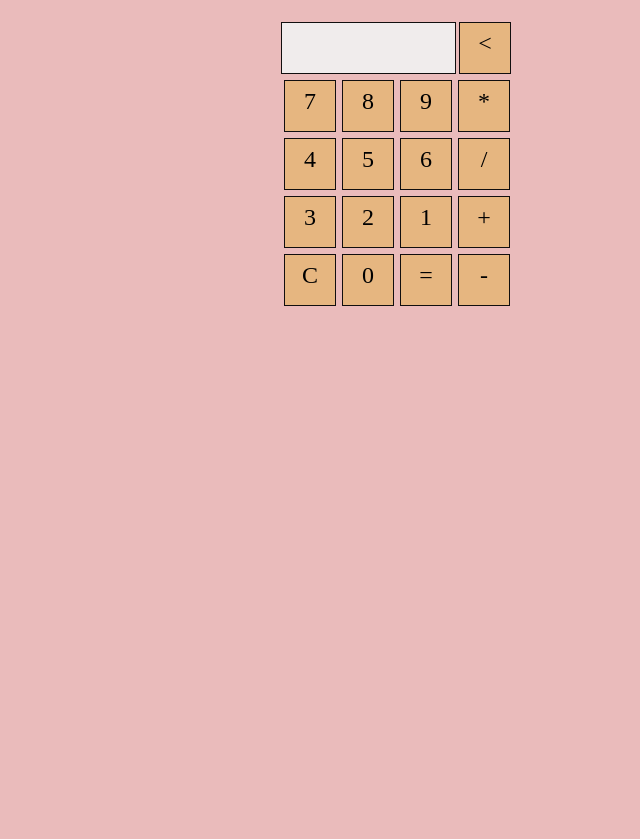
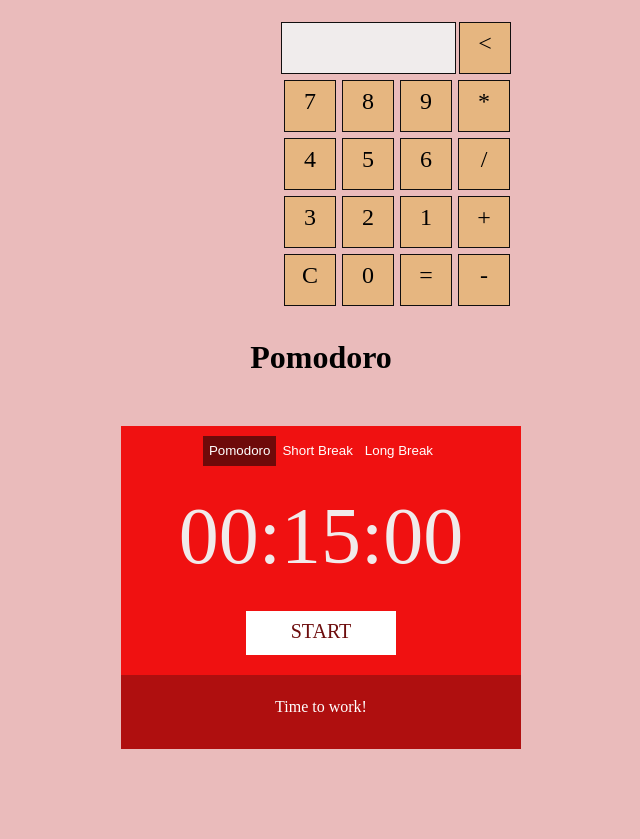
Before and after one commit to mklapshin/JS-project, a website built with webpack: page src/index.html in a window 1280 px wide. Shown: the part 343-1182 px from the top of the page, without its empty margins (319-959 px from the left). Before the commit the page ends 800 px from the top, so only its background shows below. Built offline with nearby package versions, Linux system fonts and the light colour scheme.

Commit message:
task3 - pomodoro

```diff
--- a/src/index.html
+++ b/src/index.html
@@ -79,6 +79,24 @@
 			</div>
 		</div>
 	</div>
+	<div class="pomodoro">
+		<h1 class="pomodoro-header">Pomodoro</h1>
+        <div class="pomodoro-container">
+            <div class="pomodoro-menu">
+                <button class="pomodoro-menu-button">Pomodoro</button>
+				<button class="pomodoro-menu-button">Short Break</button>
+				<button class="pomodoro-menu-button">Long Break</button>
+			</div>
+			<div id="demo" class="pomodoro-screen">
+			</div>
+			<div id="startButton" class="pomodoro-start">
+				START
+			</div>
+			<div class="pomodoro-work-time">
+				Time to work!
+			</div>
+		</div>
+	</div>
 
 </body>
 
--- a/src/js/index.js
+++ b/src/js/index.js
@@ -2,3 +2,4 @@
 // import "../index.html";
 import "./courusel";
 import "./calculator";
+import "./pomodoro";
--- /dev/null
+++ b/src/js/pomodoro.js
@@ -0,0 +1,51 @@
+function init() {
+
+
+    let counter = 2;
+    let interval = 1000;
+    let flag = true;
+    let time = 900;
+    const timeCountdown = document.getElementById("demo");
+    let hours = Math.floor(time/3600);
+    let minutes = Math.floor((time - hours * 3600)/ 60);
+    let seconds = Math.floor((time - hours * 3600 - minutes * 60) % 60);
+    timeCountdown.innerHTML = `0${hours}:${minutes}:0${seconds}`;
+
+    function countTime (){
+
+        let hours = Math.floor(time/3600);
+        let minutes = Math.floor((time - hours * 3600)/ 60);
+        let seconds = Math.floor((time - hours * 3600 - minutes * 60) % 60);
+        hours = hours <10 ? "0" + hours : hours;
+        minutes = minutes < 10 ? "0" + minutes : minutes;
+        seconds = seconds < 10 ? "0"+ seconds : seconds;
+
+        timeCountdown.innerHTML = `${hours}:${minutes}:${seconds}`;
+        if(counter % 2 != 0) {
+            time--;
+        }
+    }
+
+    startButton.addEventListener("click", () => {
+        if (counter % 2 == 0) {
+            setInterval(countTime, interval);
+            startButton.innerHTML = "STOP";
+            counter += 1;
+            console.log(counter);
+        } else {
+            startButton.innerHTML = "START";
+           // let currentTime = time;
+           // setTimeout(() => { clearInterval(countTime); console.log('stop'); }, 5000);
+            // timeCountdown.innerHTML = currentTime;
+            counter ++;
+            interval = 800000;
+            console.log(counter);
+        }
+    });
+
+
+
+   }
+
+
+  window.addEventListener('load', init);
--- /dev/null
+++ b/src/scss/pomodoro.scss
@@ -0,0 +1,65 @@
+.pomodoro {
+  width: 400px;
+  height: 500px;
+  margin: 0 auto;
+}
+
+.pomodoro-header {
+  margin: 30px 0 30px 0;
+  text-align: center;
+}
+
+.pomodoro-container {
+  width: 400px;
+  height: 300px;
+  margin: 0 auto;
+  background-color: rgb(240, 17, 17);
+}
+
+.pomodoro-menu {
+  display: flex;
+  justify-content: center;
+  margin: 50px 0 0 0;
+  height: 50px;
+}
+
+.pomodoro-menu-button {
+ background-color: rgb(240, 17, 17);
+ color: #ffffff;
+ border: none;
+ height: 30px;
+ margin: 10px 0 0 0;
+}
+
+.pomodoro-menu-button:first-child {
+  background-color: rgb(110, 10, 10);
+ }
+
+.pomodoro-screen {
+  text-align: center;
+  font-size: 80px;
+  line-height: 60px;
+  margin: 30px 0 50px 0;
+  color: rgb(241, 234, 234);
+  height: 55px;
+}
+
+.pomodoro-start {
+  width: 150px;
+  height: 35px;
+  margin: 0 auto;
+  background-color: #fff;
+  text-align: center;
+  padding: 9px 0 0 0;
+  font-size: 20px;
+  color: rgb(109, 13, 13);
+}
+
+.pomodoro-work-time {
+  height: 51px;
+  margin: 20px 0 0 0;
+  background-color: rgb(175, 15, 15);
+  color: #ffffff;
+  text-align: center;
+  padding: 23px 0 0 0;
+}
--- a/src/scss/style.scss
+++ b/src/scss/style.scss
@@ -1,3 +1,5 @@
 @import url("courusel.scss");
 
 @import url("calculator.scss");
+
+@import url("pomodoro.scss");
```
Also changed, not shown: 2 other files.
